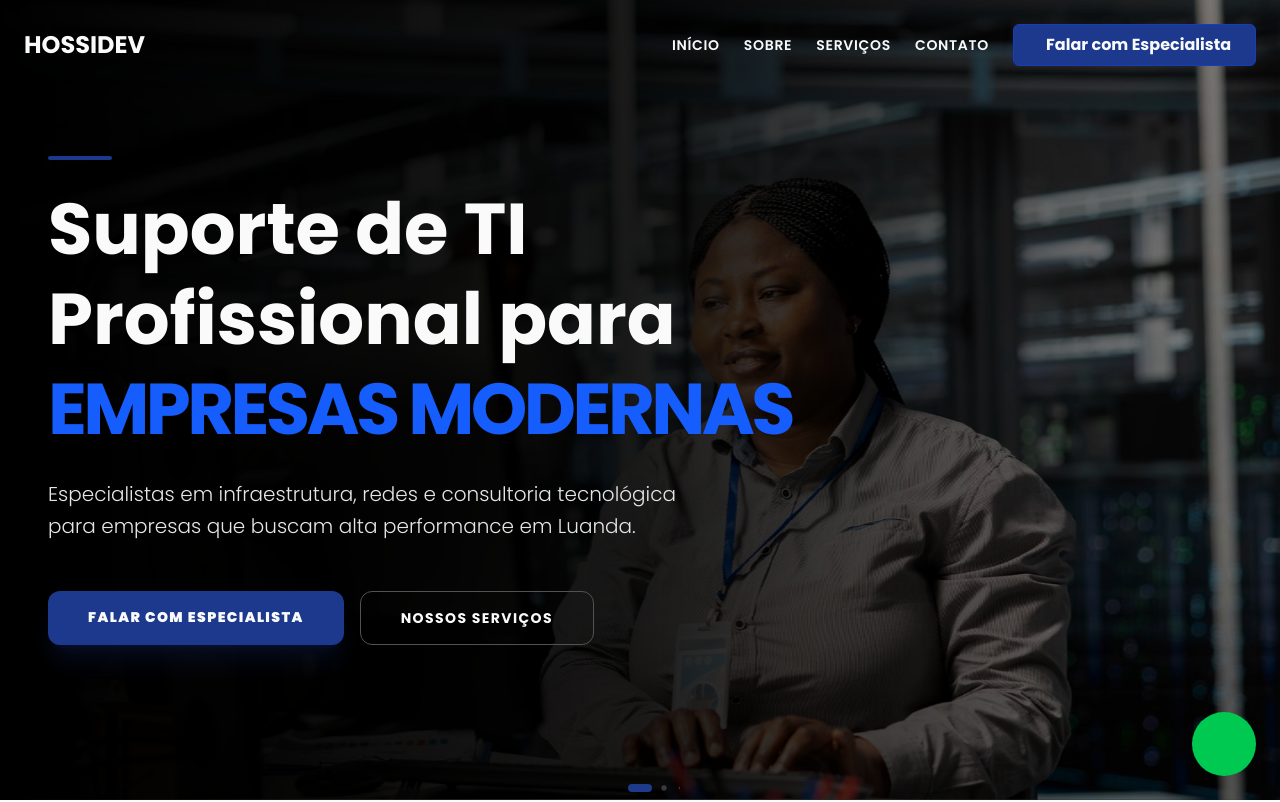
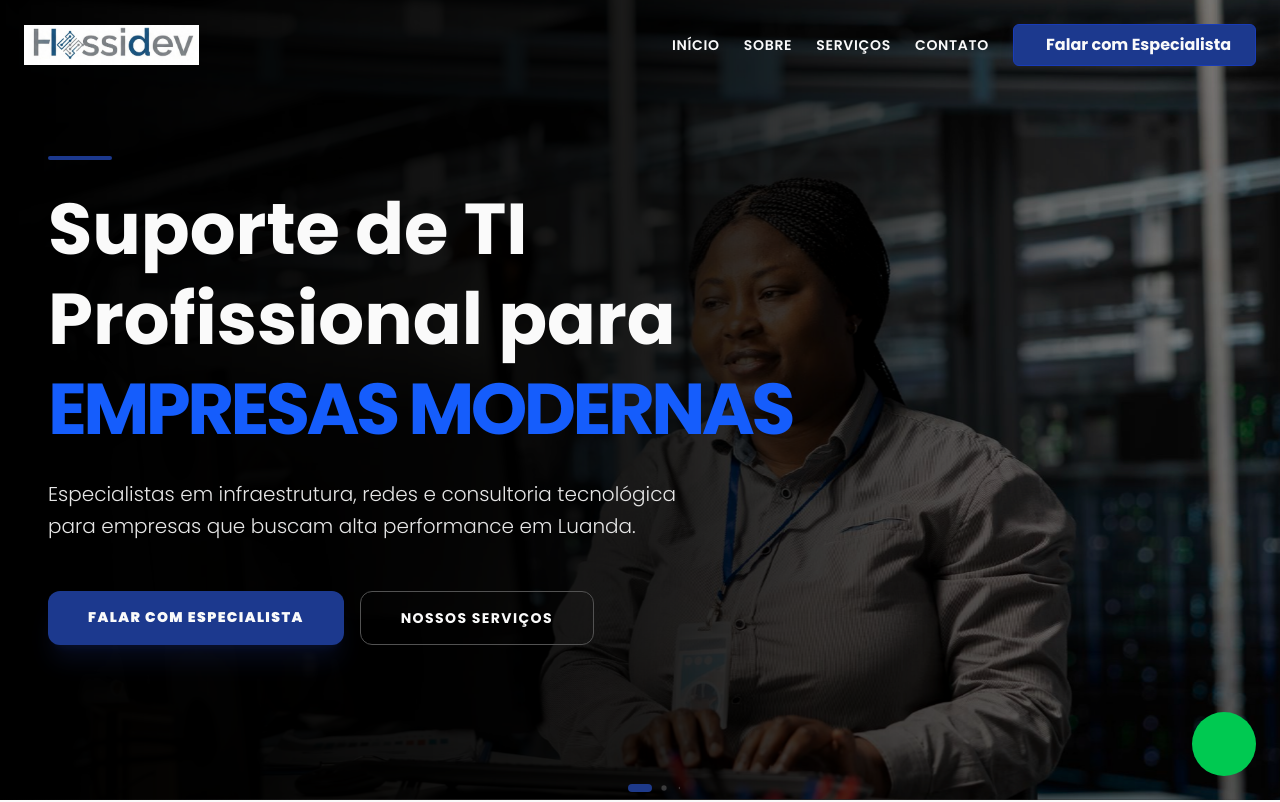
Before and after one commit to nsimba-afonso-nwayami/hossidev, a Next.js app: page / in a window 1280 px wide. Shown: the top 802 px of the page. Built offline with nearby package versions, Linux system fonts and the light colour scheme; some icons are missing.

Commit message:
Logo png adicionado ao header

```diff
--- a/src/components/header/Header.jsx
+++ b/src/components/header/Header.jsx
@@ -2,6 +2,7 @@
 
 import { useState, useEffect } from "react";
 import Link from "next/link";
+import Image from "next/image";
 import logo from "@/assets/img/logo.png";
 
 export default function Header() {
@@ -26,8 +27,13 @@
       <div className="max-w-7xl mx-auto flex items-center justify-between">
 
         {/* Logo */}
-        <Link href="/" className="text-2xl font-bold text-neutral-50 transition-colors duration-300">
-          HOSSIDEV
+        <Link href="/" className="flex items-center" title="HOSSIDEV">
+          <Image
+            src={logo}
+            alt="HOSSIDEV"
+            priority
+            className="h-10 w-auto"
+          />
         </Link>
 
         {/* Botão Mobile */}
```
